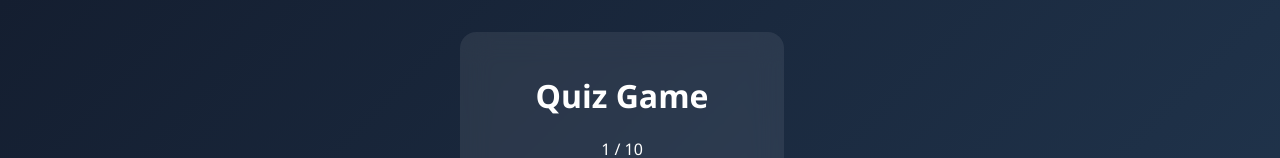
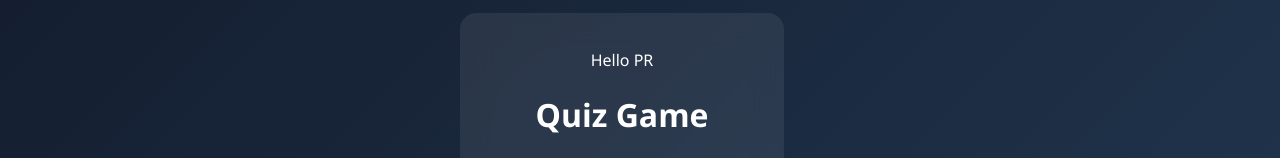
Before and after one commit to Bardegovind/Quiz-game, a plain HTML site: page index.html in a window 1280 px wide. Shown: the top 158 px of the page. Drawn offline with Linux system fonts and the light colour scheme.

Commit message:
feat : test PR
- aaded some peragraf or trst

```diff
--- a/index.html
+++ b/index.html
@@ -1,17 +1,20 @@
-
 <!DOCTYPE html>
 <html lang="en">
+
 <head>
   <meta charset="UTF-8">
   <meta name="viewport" content="width=device-width, initial-scale=1.0">
   <title>Quiz Game</title>
   <link rel="stylesheet" href="style.css">
 </head>
+
 <body>
 
   <!-- Viewport lock -->
   <div class="app">
     <div class="quiz-container">
+
+      <p>Hello PR </p>
       <h1>Quiz Game</h1>
 
       <div class="top-bar">
@@ -42,4 +45,5 @@
 
   <script src="script.js"></script>
 </body>
+
 </html>
```
Lines whose indentation alone changed are shown as unchanged.
